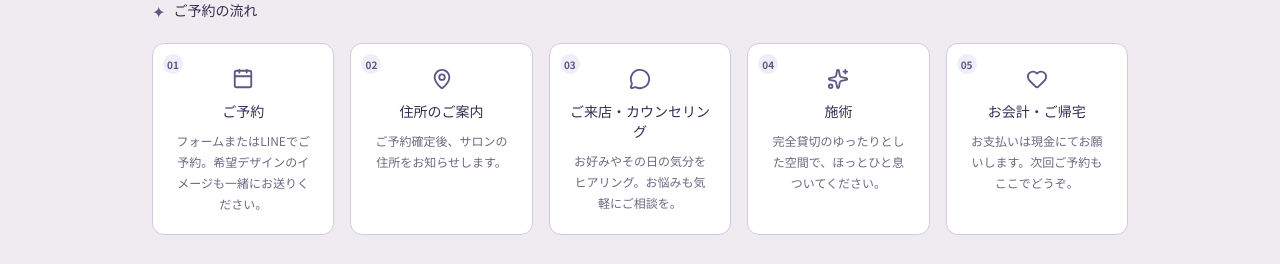
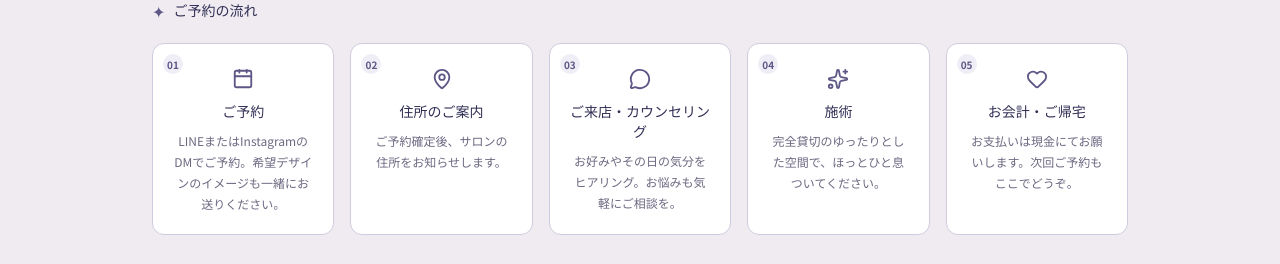
Before and after one commit to hinaokazaki/trea-lp, a Next.js app: page /menu in a window 1280 px wide. Shown: the part 1940-2204 px from the top of the page. Built offline with nearby package versions, Linux system fonts and the light colour scheme; no server answers.

Commit message:
fix(menu): 予約方法をLINE/InstagramのDMに合わせて更新

```diff
--- a/components/menu/ReservationFlowSteps.tsx
+++ b/components/menu/ReservationFlowSteps.tsx
@@ -5,7 +5,7 @@ const steps = [
     icon: Calendar,
     title: "ご予約",
     description:
-      "フォームまたはLINEでご予約。希望デザインのイメージも一緒にお送りください。",
+      "LINEまたはInstagramのDMでご予約。希望デザインのイメージも一緒にお送りください。",
   },
   {
     icon: MapPin,
@@ -15,20 +15,17 @@ const steps = [
   {
     icon: MessageCircle,
     title: "ご来店・カウンセリング",
-    description:
-      "お好みやその日の気分をヒアリング。お悩みも気軽にご相談を。",
+    description: "お好みやその日の気分をヒアリング。お悩みも気軽にご相談を。",
   },
   {
     icon: Sparkles,
     title: "施術",
-    description:
-      "完全貸切のゆったりとした空間で、ほっとひと息ついてください。",
+    description: "完全貸切のゆったりとした空間で、ほっとひと息ついてください。",
   },
   {
     icon: Heart,
     title: "お会計・ご帰宅",
-    description:
-      "お支払いは現金にてお願いします。次回ご予約もここでどうぞ。",
+    description: "お支払いは現金にてお願いします。次回ご予約もここでどうぞ。",
   },
 ];
 
@@ -44,7 +41,9 @@ export default function ReservationFlowSteps() {
             {String(i + 1).padStart(2, "0")}
           </span>
           <step.icon size={22} className="text-[#5D5786] mb-1" />
-          <p className="font-serif text-sm font-medium text-[#312F55]">{step.title}</p>
+          <p className="font-serif text-sm font-medium text-[#312F55]">
+            {step.title}
+          </p>
           <p className="text-xs text-[#6B6880] leading-[1.75]">
             {step.description}
           </p>
```
